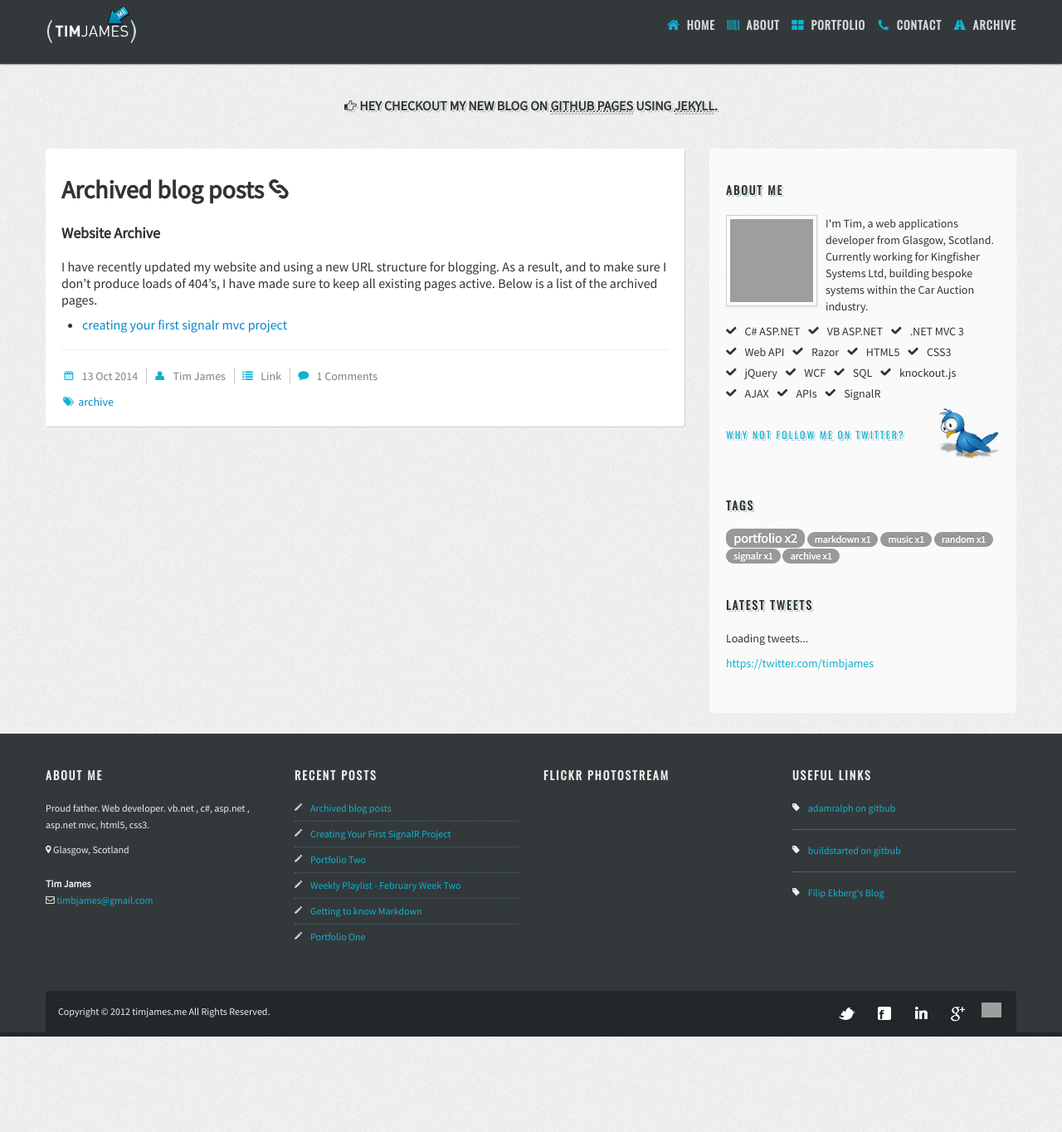
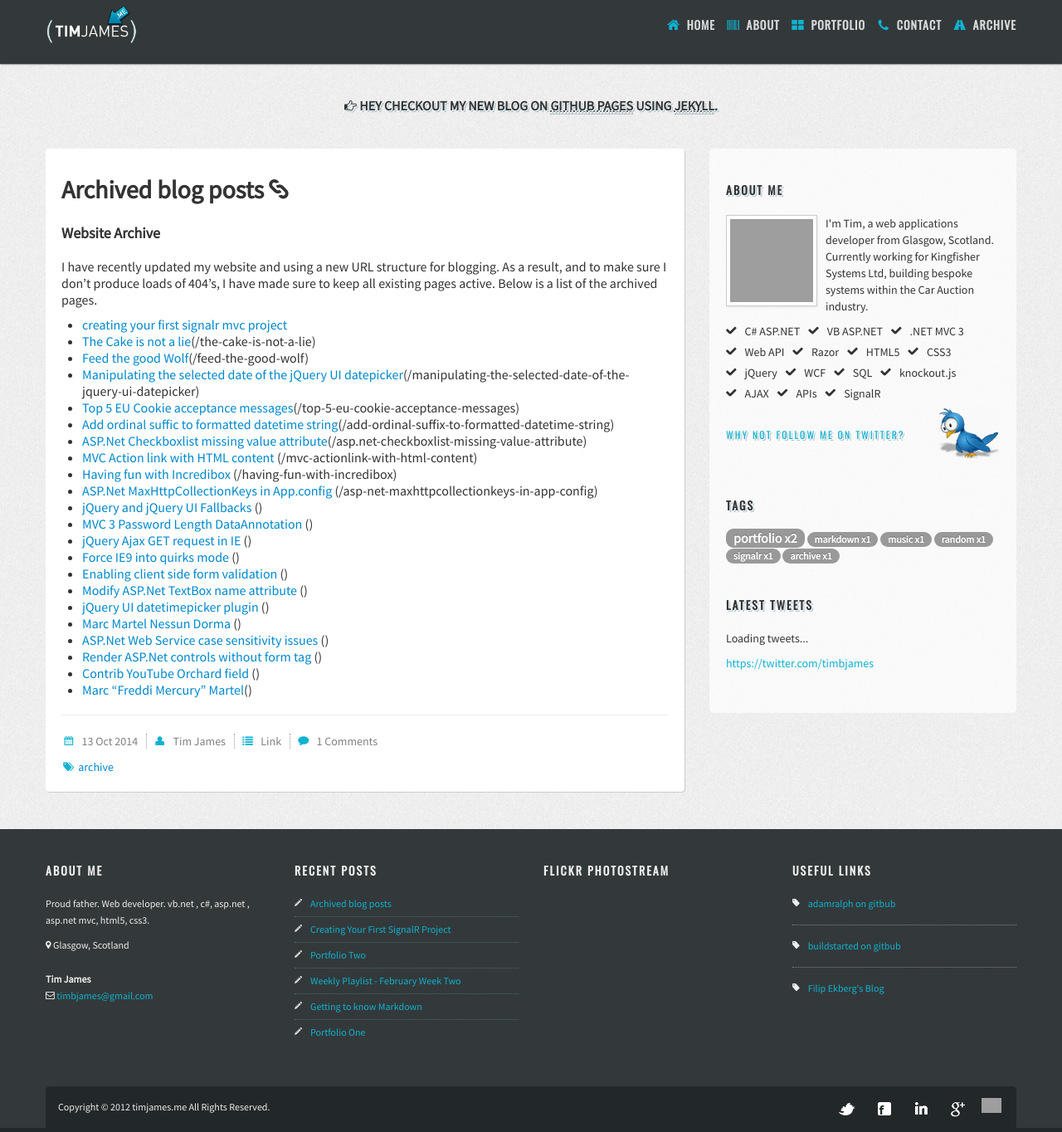
Before and after one commit to timbjames/timbjames.github.com, a Jekyll site: the page built from _posts/2014-10-13-Archive.md, in a window 1280 px wide and 1364 px high. Shown: the whole window at 83% size. Built offline with Jekyll 4.4.1, drawn with Linux system fonts in a browser that asks for light colours; nearby versions of some CDN libraries; some web fonts are replaced; Markdown is read by kramdown in place of the engine named in the settings; comment, search, counter and statistics services are not loaded; grey boxes are pictures that could not be loaded.

Commit message:
updated archive post. added test disqus

```diff
--- a/_layouts/post.html
+++ b/_layouts/post.html
@@ -69,15 +69,14 @@ layout: layout
 
 <div id="disqus_thread"></div>
 <script type="text/javascript">
-    //var disqus_shortname = 'adamralph';
-    //var disqus_url = "http://www.adamralph.com{{ page.url }}";
+    /* * * CONFIGURATION VARIABLES: EDIT BEFORE PASTING INTO YOUR WEBPAGE * * */
+    var disqus_shortname = 'timjames'; // required: replace example with your forum shortname
 
-    ///* * * DON'T EDIT BELOW THIS LINE * * */
-    //(function () {
-    //    var dsq = document.createElement('script'); dsq.type = 'text/javascript'; dsq.async = true;
-    //    dsq.src = 'http://' + disqus_shortname + '.disqus.com/embed.js';
-    //    (document.getElementsByTagName('head')[0] || document.getElementsByTagName('body')[0]).appendChild(dsq);
-    //})();
+    /* * * DON'T EDIT BELOW THIS LINE * * */
+    (function() {
+        var dsq = document.createElement('script'); dsq.type = 'text/javascript'; dsq.async = true;
+        dsq.src = '//' + disqus_shortname + '.disqus.com/embed.js';
+        (document.getElementsByTagName('head')[0] || document.getElementsByTagName('body')[0]).appendChild(dsq);
+    })();
 </script>
-<!--<noscript>Please enable JavaScript to view the <a href="http://disqus.com/?ref_noscript">comments powered by Disqus.</a></noscript>
-<a href="http://disqus.com" class="dsq-brlink">blog comments powered by <span class="logo-disqus">Disqus</span></a>-->
+<noscript>Please enable JavaScript to view the <a href="http://disqus.com/?ref_noscript">comments powered by Disqus.</a></noscript>
--- a/_posts/2014-10-13-Archive.md
+++ b/_posts/2014-10-13-Archive.md
@@ -17,3 +17,24 @@ Below is a list of the archived pages.
 <!--excerpt-->
 
 + [creating your first signalr mvc project](/creating-your-first-signalr-mvc-project)
++ <a href="" title="">The Cake is not a lie</a>(/the-cake-is-not-a-lie)
++ <a href="" title="">Feed the good Wolf</a>(/feed-the-good-wolf)
++ <a href="" title="">Manipulating the selected date of the jQuery UI datepicker</a>(/manipulating-the-selected-date-of-the-jquery-ui-datepicker)
++ <a href="" title="">Top 5 EU Cookie acceptance messages</a>(/top-5-eu-cookie-acceptance-messages)
++ <a href="" title="">Add ordinal suffic to formatted datetime string</a>(/add-ordinal-suffix-to-formatted-datetime-string)
++ <a href="" title="">ASP.Net Checkboxlist missing value attribute</a>(/asp.net-checkboxlist-missing-value-attribute)
++ <a href="" title="">MVC Action link with HTML content</a>   (/mvc-actionlink-with-html-content)
++ <a href="" title="">Having fun with Incredibox</a>        (/having-fun-with-incredibox)
++ <a href="" title="">ASP.Net MaxHttpCollectionKeys in App.config</a> (/asp-net-maxhttpcollectionkeys-in-app-config)
++ <a href="/jquery-and-jquery-ui-fallbacks" title="">jQuery and jQuery UI Fallbacks</a> ()
++ <a href="/mvc-3-password-length-dataannotation" title="">MVC 3 Password Length DataAnnotation</a> ()
++ <a href="/jquery-ajax-get-request-in-ie" title="">jQuery Ajax GET request in IE</a> ()
++ <a href="/force-ie9-into-quirks-mode" title="">Force IE9 into quirks mode</a>    ()
++ <a href="/enabling-client-side-form-validation" title="">Enabling client side form validation</a> ()
++ <a href="/modify-asp.net-textbox-name-attribute" title="">Modify ASP.Net TextBox name attribute</a>  ()
++ <a href="/jquery-ui-datetimepicker-plugin" title="">jQuery UI datetimepicker plugin</a> ()
++ <a href="/marc-martel-nessun-dorma" title="">Marc Martel Nessun Dorma</a>       ()
++ <a href="/asp.net-web-service-case-sensitivity-issues" title="">ASP.Net Web Service case sensitivity issues</a>  ()
++ <a href="/render-asp.net-controls-without-form-tag" title="">Render ASP.Net controls without form tag</a>   ()
++ <a href="/contrib-youtube-orchard-field" title="">Contrib YouTube Orchard field</a>  ()
++ <a href="/marc-freddi-mercury-martel" title="">Marc "Freddi Mercury" Martel</a>()
```
